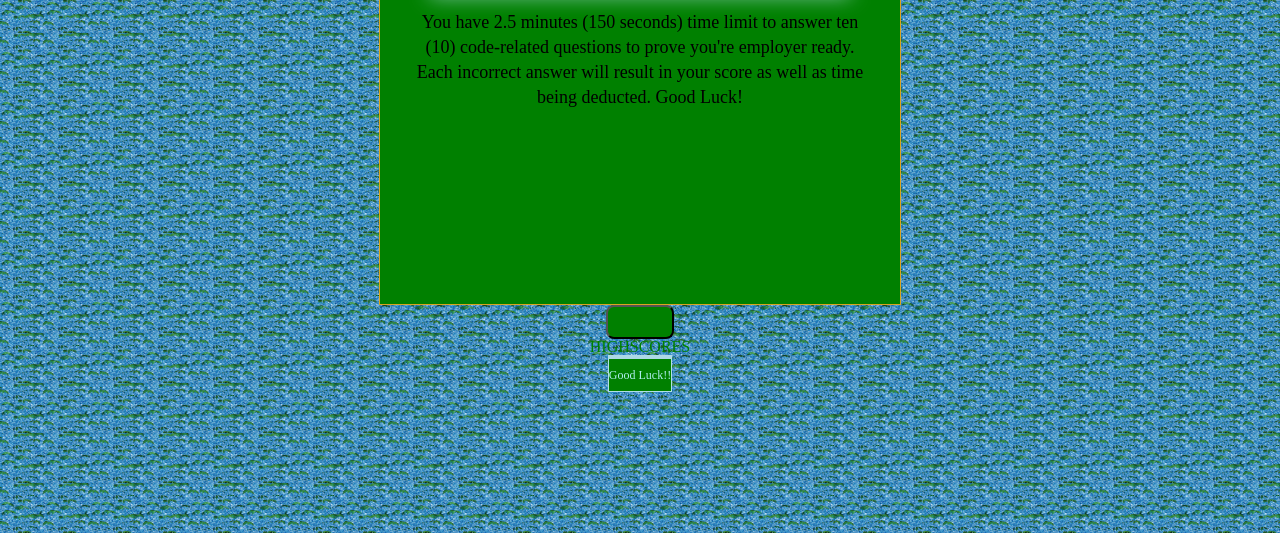
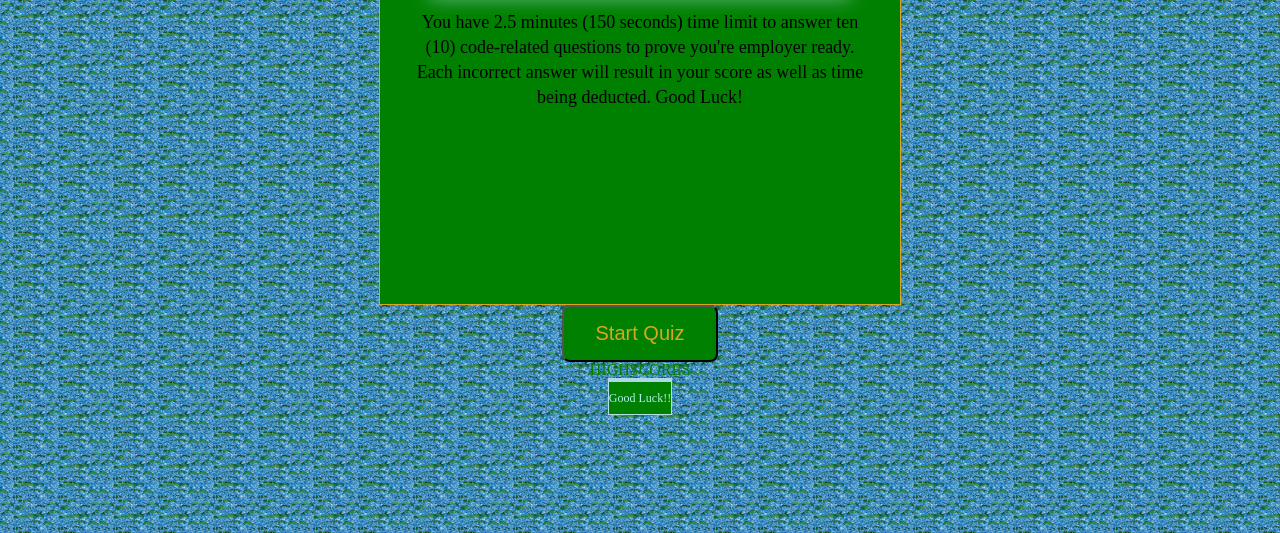
Before and after one commit to CandiceRee/Code-Quiz, a plain HTML site: page index.html in a window 1280 px wide. Shown: the part 267-800 px from the top of the page. Drawn offline with Linux system fonts and the light colour scheme.

Commit message:
Update index.html

```diff
--- a/index.html
+++ b/index.html
@@ -31,7 +31,8 @@
                 </div>
             </div>
         <!--Buttons-->
-        <div><button id="startTime"><script src="script">Start Quiz</script></button></div>
+        <script src="script"></script>
+        <div><button id="startTime">Start Quiz</button></div>
                 <div>
                     <!--Link to return to highscores-->
                     <a href="highscores.html" alt="Current Highscores" id="viewhighs">HIGHSCORES</a></div>
```
